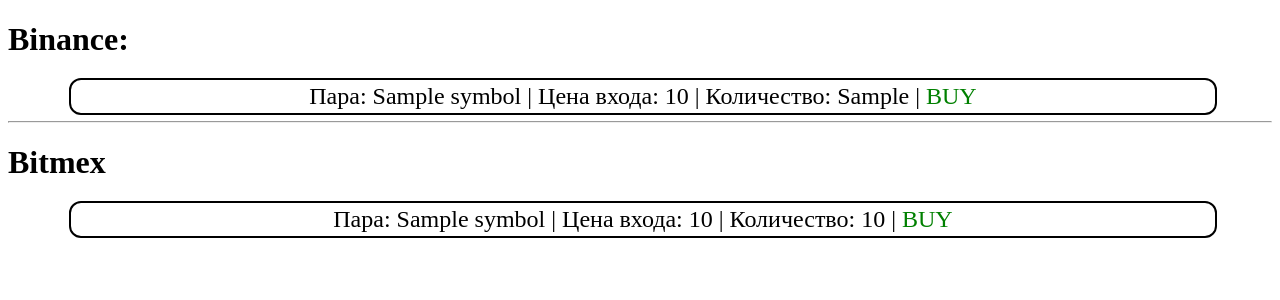
After one commit to Vladqwelkj/arbitrage_bot, a Flask app: template web_manager/templates/check_positions.html in a window 1280 px wide. The commit adds this page. Shown: the top 300 px of the page. Run offline with Flask 2, Linux system fonts and the light colour scheme; the template is opened without the code that fills it: most values are stand-ins (such as "Sample title", 1, 10 or a date in 2020).

Commit message:
bitmex pose closerr fix. added web  checker of pose

```diff
--- /dev/null
+++ b/web_manager/templates/check_positions.html
@@ -0,0 +1,56 @@
+<!DOCTYPE html>
+<html>
+<head>
+	<title>Текущие позиции</title>
+	<style type="text/css">
+
+		.position {
+			margin-left: 5%;
+			width: 90%;
+		    outline: 2px solid #000; /* Чёрная рамка */
+		    border: 3px solid #fff; /* Белая рамка */
+		    border-radius: 10px; /* Радиус скругления */
+		    text-align: center;
+		    font-size: 150%;
+		}
+
+
+
+	</style>
+</head>
+<body>
+
+	<h1>Binance:</h1>
+
+	{% for p in binance_positions %}
+		<div class="position">
+			<span>Пара: {{ p['symbol'] }} | </span>
+			<span class="price">Цена входа: {{ p['entryPrice'] }} | </span>
+			<span class="qty">Количество: {{ p['positionAmt'] }} | </span>
+			{% if p['positionAmt'] < 0 %}
+				<span style="color: red">SELL</span>
+			{% else %}
+				<span style="color: green">BUY</span>
+			{% endif %}
+		</div>
+	{% endfor %}
+
+	<hr>
+
+	<h1>Bitmex</h1>
+
+	{% for p in bitmex_positions %}
+		<div class="position">
+			<span>Пара: {{ p['symbol'] }} | </span>
+			<span class="price">Цена входа: {{ p['avgEntryPrice'] }} | </span>
+			<span class="qty">Количество: {{ p['currentQty'] }} | </span>
+			{% if p['currentQty'] < 0 %}
+				<span style="color: red">SELL</span>
+			{% else %}
+				<span style="color: green">BUY</span>
+			{% endif %}
+		</div>
+	{% endfor %}
+
+</body>
+</html>
--- a/web_manager/templates/index.html
+++ b/web_manager/templates/index.html
@@ -29,5 +29,11 @@
         <a href="spread_log">Мониторинг спреда</a>
     {% endif %}
 
+    <br>
+
+    {% if is_bot_started %}
+        <a href="check_positions">Текущие позиции</a>
+    {% endif %}
+
 </body>
 </html>
--- a/web_manager/web.py
+++ b/web_manager/web.py
@@ -29,6 +29,16 @@
     with open('web_manager/hashed_password_for_web.txt', 'r') as f:
         pwd = f.read().strip()
     return pwd
+
+
+def get_binance_positions():
+    positions = STRATEGY[0].binance_client.position_info()
+    return positions
+
+
+def get_bitmex_positions():
+    positions = STRATEGY[0].bitmex_client.Position.Position_get().result()[0]
+    return positions
 
 
 
@@ -91,6 +101,13 @@
         return render_template('stop_bot.html')
 
 
+@app.route('/check_positions')
+def check_positions():
+    return render_template('check_positions.html',
+        bitmex_positions=get_bitmex_positions(),
+        binance_positions=get_binance_positions(),)
+
+
 
 @app.route('/spread_log')
 def spread_log():
```
Also changed, not shown: resources/strategy_logic.py (+4 -4 lines), resources/untitled.py (added, +16 -0 lines).
